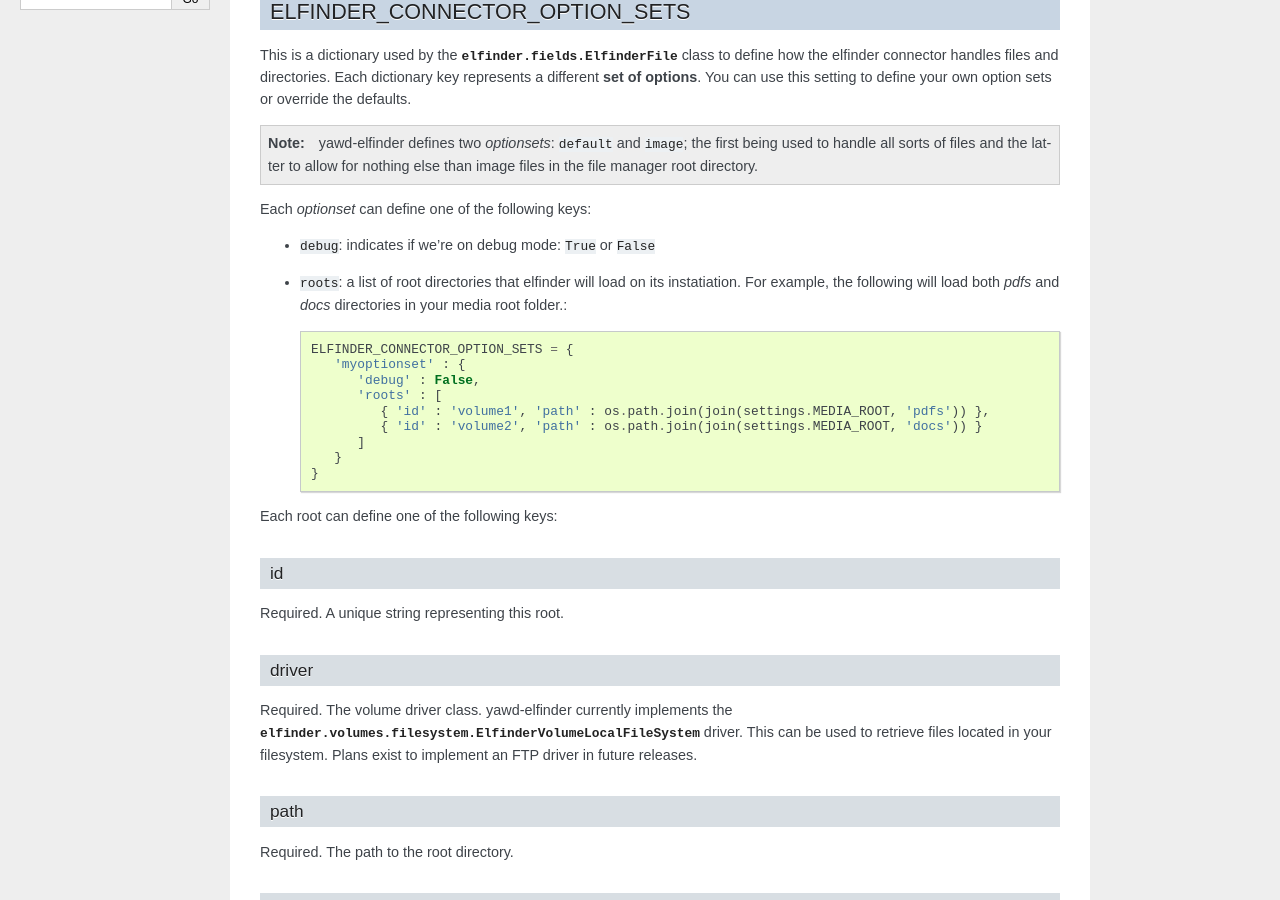
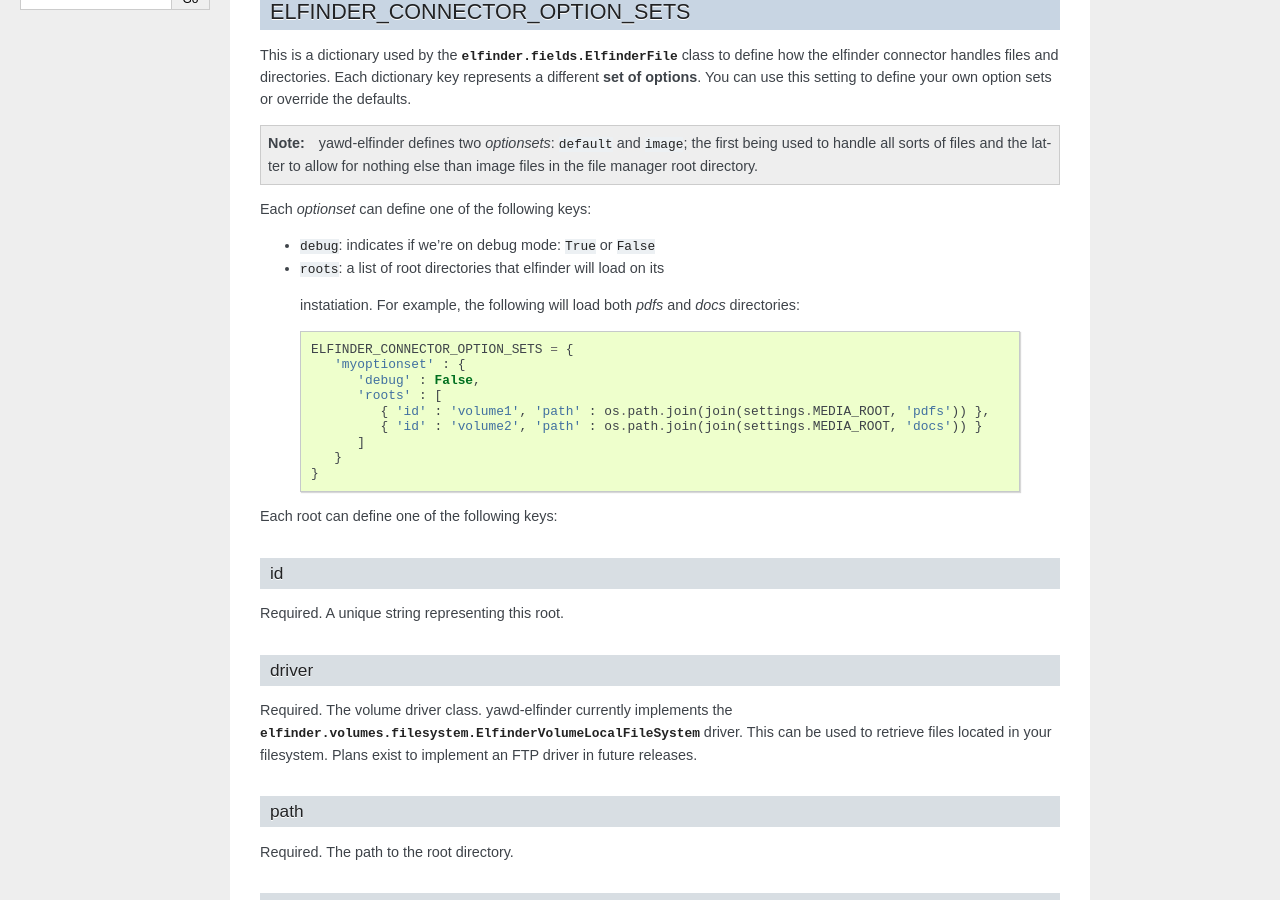
Before and after one commit to ppetrid/yawd-elfinder, a Sphinx documentation site: the page built from docs/ref/settings.rst, in a window 1280 px wide and 900 px high, scrolled down 1096 px. Built offline with Sphinx 7.4.7, drawn with Linux system fonts in a browser that asks for light colours.

Commit message:
minor docs update

```diff
--- a/docs/ref/settings.rst
+++ b/docs/ref/settings.rst
@@ -88,7 +88,9 @@
 
 * ``debug``: indicates if we're on debug mode: ``True`` or ``False``
 
-* ``roots``: a list of root directories that elfinder will load on its instatiation. For example, the following will load both `pdfs` and `docs` directories in your media root folder.::
+* ``roots``: a list of root directories that elfinder will load on its
+ instatiation. For example, the following will load both `pdfs` and `docs`
+ directories::
 
       ELFINDER_CONNECTOR_OPTION_SETS = {
          'myoptionset' : {
```
